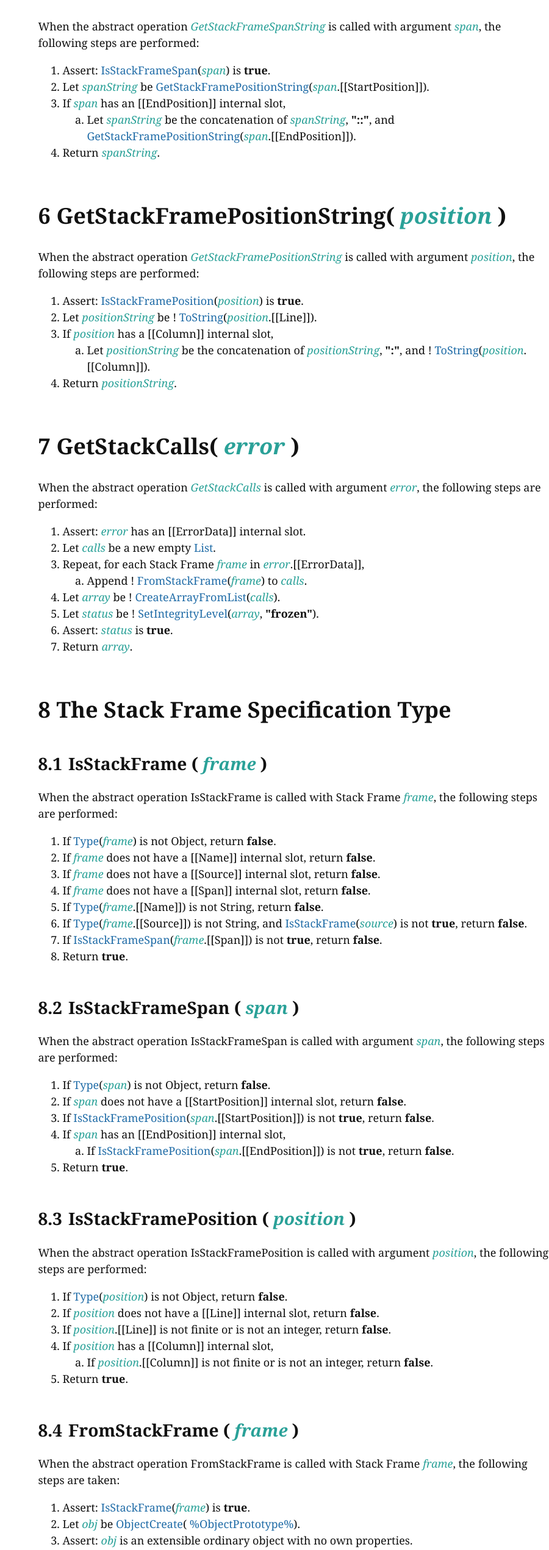
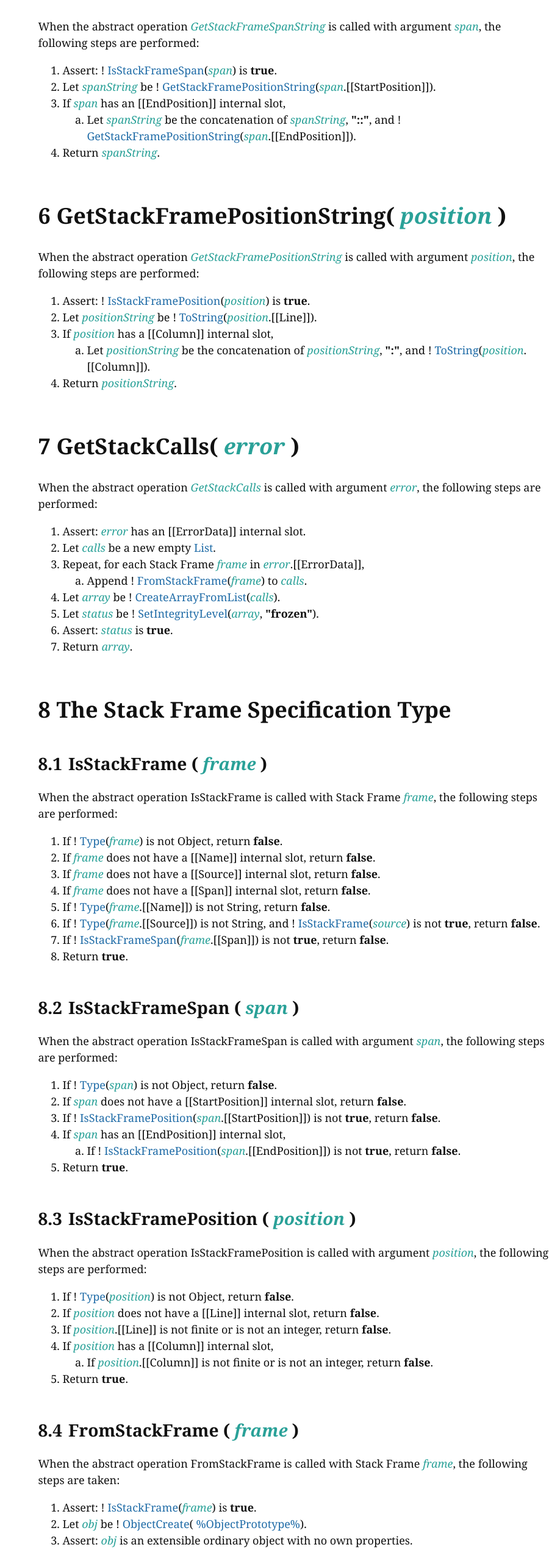
Before and after one commit to tc39/proposal-error-stacks, a website: page index.html in a window 1280 px wide. Shown: the part 2178-4720 px from the top of the page at 61% size, without its empty margins (380-1280 px from the left). Drawn offline with nearby package versions, Linux system fonts and the light colour scheme.

Commit message:
Add missing `!` sigils

```diff
--- a/index.html
+++ b/index.html
@@ -486,15 +486,15 @@
 			<p>When the abstract operation <var>GetStackFrameSpanString</var> is called with argument <var>span</var>, the following steps are performed:</p>
 			<emu-alg>
 				<ol>
-					<li>Assert:
+					<li>Assert: !
 						<emu-xref aoid="IsStackFrameSpan"><a href="#sec-isstackspan">IsStackFrameSpan</a></emu-xref>(<var>span</var>) is
 						<emu-val>true</emu-val>.</li>
-					<li>Let <var>spanString</var> be
+					<li>Let <var>spanString</var> be !
 						<emu-xref aoid="GetStackFramePositionString"><a href="#sec-getstackframepositionstring">GetStackFramePositionString</a></emu-xref>(<var>span</var>.[[StartPosition]]).</li>
 					<li>If <var>span</var> has an [[EndPosition]] internal slot,
 						<ol>
 							<li>Let <var>spanString</var> be the concatenation of <var>spanString</var>,
-								<emu-val>"::"</emu-val>, and
+								<emu-val>"::"</emu-val>, and !
 								<emu-xref aoid="GetStackFramePositionString"><a href="#sec-getstackframepositionstring">GetStackFramePositionString</a></emu-xref>(<var>span</var>.[[EndPosition]]).</li>
 						</ol>
 					</li>
@@ -510,7 +510,7 @@
 			<p>When the abstract operation <var>GetStackFramePositionString</var> is called with argument <var>position</var>, the following steps are performed:</p>
 			<emu-alg>
 				<ol>
-					<li>Assert:
+					<li>Assert: !
 						<emu-xref aoid="IsStackFramePosition"><a href="#sec-isstackposition">IsStackFramePosition</a></emu-xref>(<var>position</var>) is
 						<emu-val>true</emu-val>.</li>
 					<li>Let <var>positionString</var> be !
@@ -566,7 +566,7 @@
 				<p>When the abstract operation IsStackFrame is called with Stack Frame <var>frame</var>, the following steps are performed:</p>
 				<emu-alg>
 					<ol>
-						<li>If
+						<li>If !
 							<emu-xref aoid="Type"><a href="https://tc39.github.io/ecma262/#sec-ecmascript-data-types-and-values">Type</a></emu-xref>(<var>frame</var>) is not Object, return
 							<emu-val>false</emu-val>.</li>
 						<li>If <var>frame</var> does not have a [[Name]] internal slot, return
@@ -575,15 +575,15 @@
 							<emu-val>false</emu-val>.</li>
 						<li>If <var>frame</var> does not have a [[Span]] internal slot, return
 							<emu-val>false</emu-val>.</li>
-						<li>If
+						<li>If !
 							<emu-xref aoid="Type"><a href="https://tc39.github.io/ecma262/#sec-ecmascript-data-types-and-values">Type</a></emu-xref>(<var>frame</var>.[[Name]]) is not String, return
 							<emu-val>false</emu-val>.</li>
-						<li>If
-							<emu-xref aoid="Type"><a href="https://tc39.github.io/ecma262/#sec-ecmascript-data-types-and-values">Type</a></emu-xref>(<var>frame</var>.[[Source]]) is not String, and
+						<li>If !
+							<emu-xref aoid="Type"><a href="https://tc39.github.io/ecma262/#sec-ecmascript-data-types-and-values">Type</a></emu-xref>(<var>frame</var>.[[Source]]) is not String, and !
 							<emu-xref aoid="IsStackFrame"><a href="#sec-isstackframe">IsStackFrame</a></emu-xref>(<var>source</var>) is not
 							<emu-val>true</emu-val>, return
 							<emu-val>false</emu-val>.</li>
-						<li>If
+						<li>If !
 							<emu-xref aoid="IsStackFrameSpan"><a href="#sec-isstackspan">IsStackFrameSpan</a></emu-xref>(<var>frame</var>.[[Span]]) is not
 							<emu-val>true</emu-val>, return
 							<emu-val>false</emu-val>.</li>
@@ -600,18 +600,18 @@
 				<p>When the abstract operation IsStackFrameSpan is called with argument <var>span</var>, the following steps are performed:</p>
 				<emu-alg>
 					<ol>
-						<li>If
+						<li>If !
 							<emu-xref aoid="Type"><a href="https://tc39.github.io/ecma262/#sec-ecmascript-data-types-and-values">Type</a></emu-xref>(<var>span</var>) is not Object, return
 							<emu-val>false</emu-val>.</li>
 						<li>If <var>span</var> does not have a [[StartPosition]] internal slot, return
 							<emu-val>false</emu-val>.</li>
-						<li>If
+						<li>If !
 							<emu-xref aoid="IsStackFramePosition"><a href="#sec-isstackposition">IsStackFramePosition</a></emu-xref>(<var>span</var>.[[StartPosition]]) is not
 							<emu-val>true</emu-val>, return
 							<emu-val>false</emu-val>.</li>
 						<li>If <var>span</var> has an [[EndPosition]] internal slot,
 							<ol>
-								<li>If
+								<li>If !
 									<emu-xref aoid="IsStackFramePosition"><a href="#sec-isstackposition">IsStackFramePosition</a></emu-xref>(<var>span</var>.[[EndPosition]]) is not
 									<emu-val>true</emu-val>, return
 									<emu-val>false</emu-val>.</li>
@@ -630,7 +630,7 @@
 				<p>When the abstract operation IsStackFramePosition is called with argument <var>position</var>, the following steps are performed:</p>
 				<emu-alg>
 					<ol>
-						<li>If
+						<li>If !
 							<emu-xref aoid="Type"><a href="https://tc39.github.io/ecma262/#sec-ecmascript-data-types-and-values">Type</a></emu-xref>(<var>position</var>) is not Object, return
 							<emu-val>false</emu-val>.</li>
 						<li>If <var>position</var> does not have a [[Line]] internal slot, return
@@ -656,10 +656,10 @@
 				<p>When the abstract operation FromStackFrame is called with Stack Frame <var>frame</var>, the following steps are taken:</p>
 				<emu-alg>
 					<ol>
-						<li>Assert:
+						<li>Assert: !
 							<emu-xref aoid="IsStackFrame"><a href="#sec-isstackframe">IsStackFrame</a></emu-xref>(<var>frame</var>) is
 							<emu-val>true</emu-val>.</li>
-						<li>Let <var>obj</var> be
+						<li>Let <var>obj</var> be !
 							<emu-xref aoid="ObjectCreate"><a href="https://tc39.github.io/ecma262/#sec-objectcreate">ObjectCreate</a></emu-xref>(
 							<emu-xref href="#sec-properties-of-the-object-prototype-object"><a href="https://tc39.github.io/ecma262/#sec-properties-of-the-object-prototype-object">%ObjectPrototype%</a></emu-xref>).</li>
 						<li>Assert: <var>obj</var> is an extensible ordinary object with no own properties.</li>
@@ -667,7 +667,7 @@
 							<emu-xref aoid="CreateDataProperty"><a href="https://tc39.github.io/ecma262/#sec-createdataproperty">CreateDataProperty</a></emu-xref>(<var>obj</var>,
 							<emu-val>"name"</emu-val>, <var>frame</var>.[[Name]]).</li>
 						<li>Let <var>source</var> be <var>frame</var>.[[Source]].</li>
-						<li>If
+						<li>If !
 							<emu-xref aoid="Type"><a href="https://tc39.github.io/ecma262/#sec-ecmascript-data-types-and-values">Type</a></emu-xref>(<var>source</var>) is String,
 							<ol>
 								<li>Perform !
@@ -677,7 +677,7 @@
 						</li>
 						<li>Else,
 							<ol>
-								<li>Assert:
+								<li>Assert: !
 									<emu-xref aoid="IsStackFrame"><a href="#sec-isstackframe">IsStackFrame</a></emu-xref>(<var>source</var>) is
 									<emu-val>true</emu-val>.</li>
 								<li>Perform !
@@ -710,7 +710,7 @@
 				<p>When the abstract operation FromStackFrameSpan is called with argument <var>span</var>, the following steps are taken:</p>
 				<emu-alg>
 					<ol>
-						<li>Assert:
+						<li>Assert: !
 							<emu-xref aoid="IsStackFrameSpan"><a href="#sec-isstackspan">IsStackFrameSpan</a></emu-xref>(<var>span</var>) is
 							<emu-val>true</emu-val>.</li>
 						<li>Let <var>list</var> be a new empty
@@ -738,7 +738,7 @@
 				<p>When the abstract operation FromStackFramePosition is called with argument <var>position</var>, the following steps are taken:</p>
 				<emu-alg>
 					<ol>
-						<li>Assert:
+						<li>Assert: !
 							<emu-xref aoid="IsStackFramePosition"><a href="#sec-isstackposition">IsStackFramePosition</a></emu-xref>(<var>position</var>) is
 							<emu-val>true</emu-val>.</li>
 						<li>Let <var>list</var> be a new empty
@@ -783,7 +783,7 @@
 						<ol>
 							<li>Let <var>E</var> be the
 								<emu-val>this</emu-val> value.</li>
-							<li>If
+							<li>If !
 								<emu-xref aoid="Type"><a href="https://tc39.github.io/ecma262/#sec-ecmascript-data-types-and-values">Type</a></emu-xref>(<var>E</var>) is not Object, throw a
 								<emu-val>TypeError</emu-val> exception.</li>
 							<li>If <var>E</var> does not have an [[ErrorData]] internal slot, throw a
```
Also changed, not shown: 1 other file.
